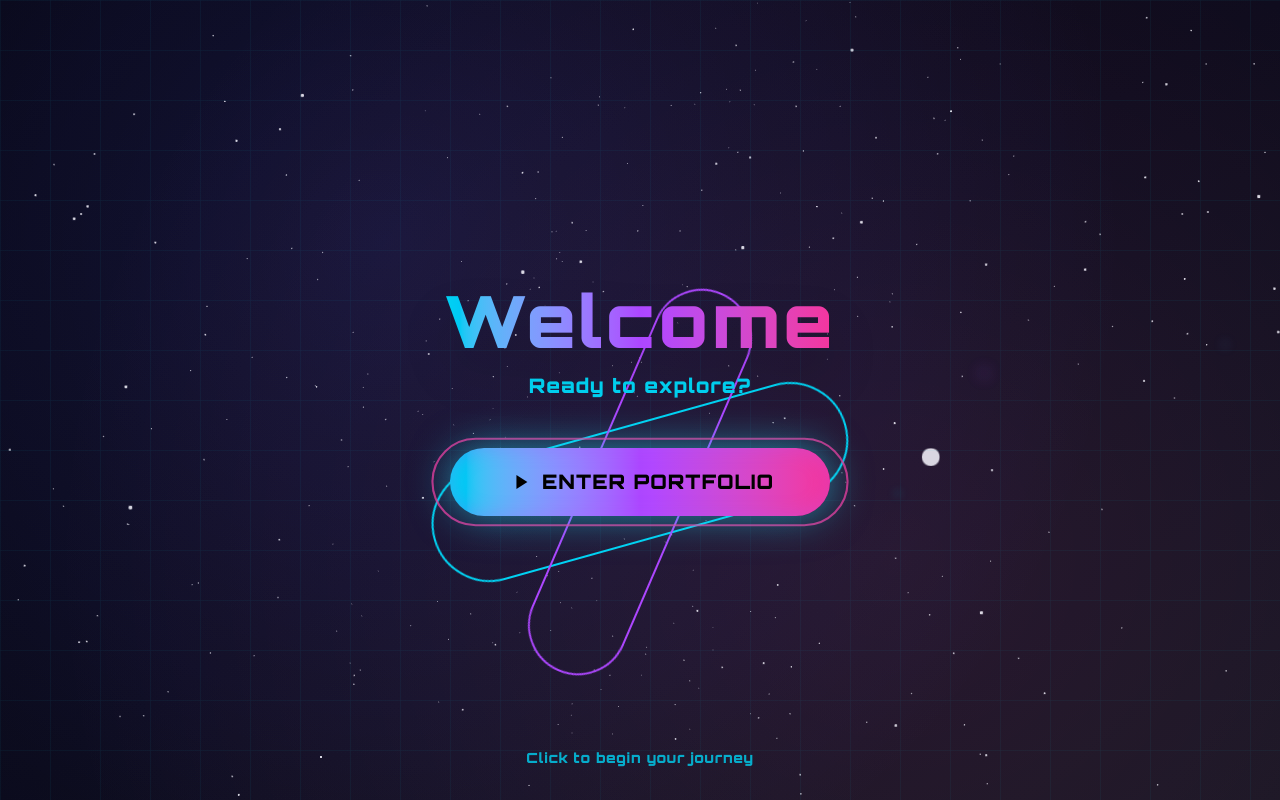
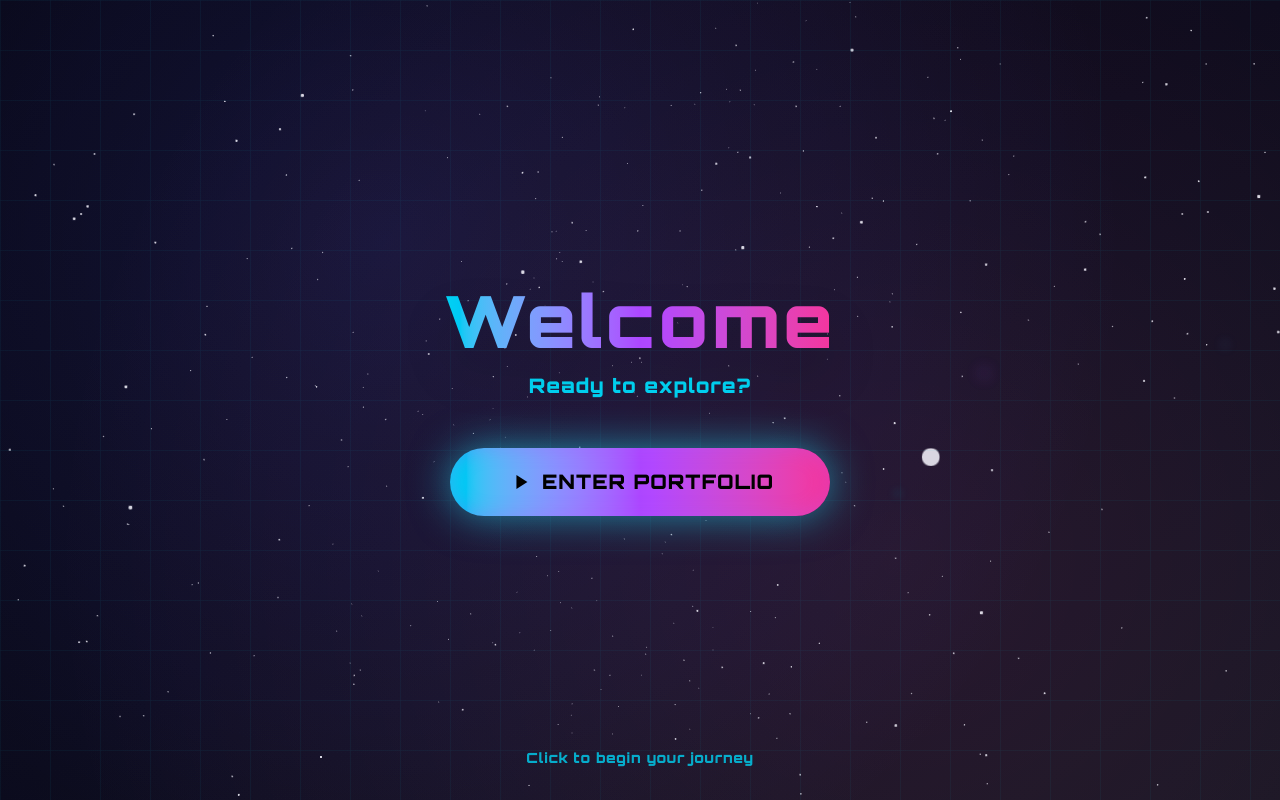
Before and after one commit to santoshDEV04/my-portfolio, a React (Vite) app: page / in a window 1280 px wide. Built offline with nearby package versions, Linux system fonts and the light colour scheme; a web font is replaced by a local one.

Commit message:
loading screen spin animation removed

```diff
--- a/src/components/LoadingScreen.jsx
+++ b/src/components/LoadingScreen.jsx
@@ -53,20 +53,9 @@ const Particle = ({ index }) => {
 const StartButton = ({ onClick }) => {
   return (
     <div className="relative group">
-      {/* Outer rotating ring - BRIGHT CYAN */}
-      <div
-        className="absolute -inset-6 rounded-full border-2 border-cyan-400 animate-spin"
-        style={{ animationDuration: '12s' }}
-      />
-
-      {/* Middle rotating ring - BRIGHT PURPLE */}
-      <div
-        className="absolute -inset-4 rounded-full border-2 border-purple-500 animate-spin"
-        style={{ animationDuration: '8s', animationDirection: 'reverse' }}
-      />
 
       {/* Inner pulse ring - BRIGHT PINK */}
-      <motion.div
+      {/* <motion.div
         className="absolute -inset-2 rounded-full border-2 border-pink-500"
         animate={{
           scale: [1, 1.1, 1],
@@ -77,7 +66,7 @@ const StartButton = ({ onClick }) => {
           repeat: Infinity,
           ease: "easeInOut",
         }}
-      />
+      /> */}
 
       <motion.button
         onClick={onClick}
```
